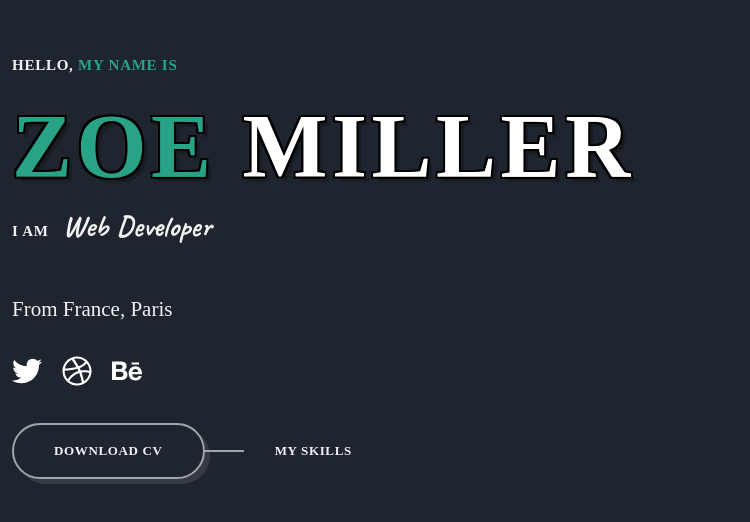
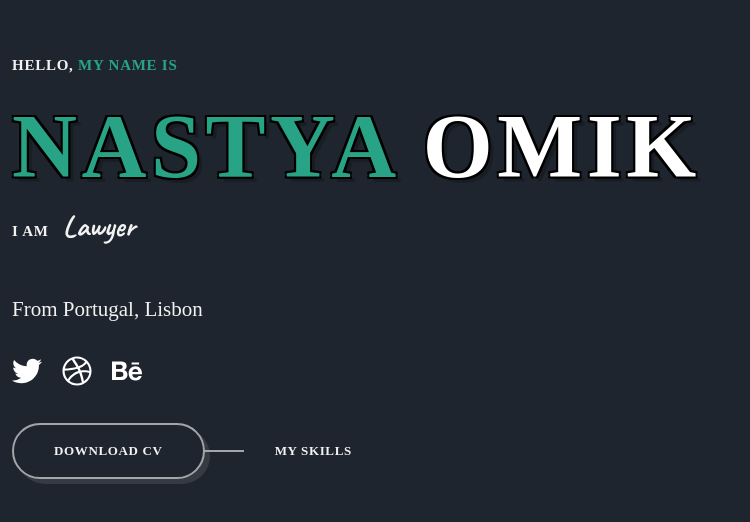
Before and after one commit to permikov/permikov.github.io, a React (Create React App) app: page / in a window 1280 px wide. Shown: the part 134-656 px from the top of the page, without its empty margins (0-750 px from the left). Built offline with nearby package versions, Linux system fonts and the light colour scheme.

Commit message:
Change data

```diff
--- a/src/components/home/Home.jsx
+++ b/src/components/home/Home.jsx
@@ -11,12 +11,12 @@ export const Home = () => {
     <section className='home' id='home'>
         <div className='home__container container'>
             <p className='home__subtitle text-cs'>Hello, <span>My Name Is</span></p>
-            <h1 className='home__title text-cs'><span>ZOE</span> MILLER</h1>
+            <h1 className='home__title text-cs'><span>NASTYA</span> OMIK</h1>
             <p className='home__job'>
-                <span className='text-cs'>I Am</span> <b>Web Developer</b>
+                <span className='text-cs'>I Am</span> <b>Lawyer</b>
             </p>
             <p className='home__text'>
-                From France, Paris
+                From Portugal, Lisbon
             </p>
             <div className='home__socials'>
                 <a href='https://github.com/nikit34' className='home__social-link'>
```
